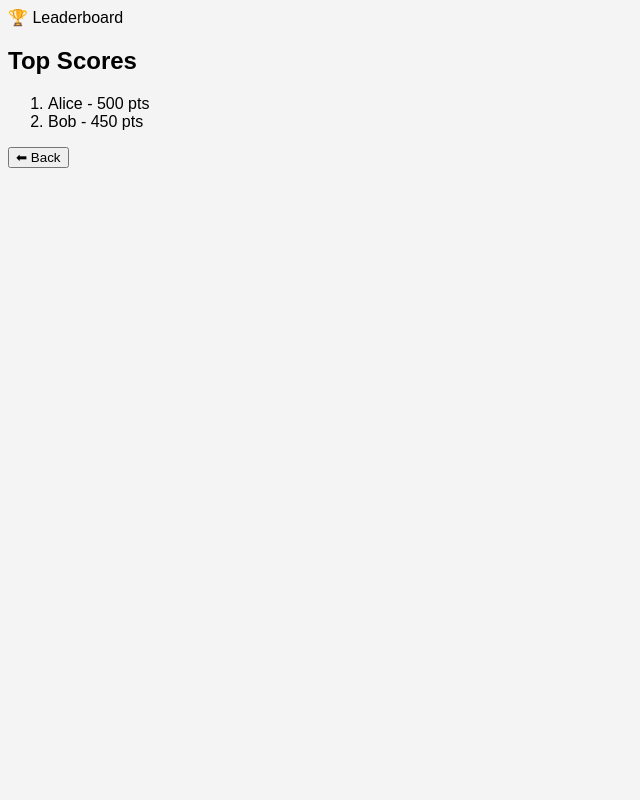
After one commit to CDavis2003/CEN4033MobileSec, a Django app: page /leaderboard/ in a window 1280 px wide. The commit adds this page. Shown: the whole page, without its empty margins (0-640 px from the left). Run offline with Django 5.2, Linux system fonts and the light colour scheme.

Commit message:
work in progress for leaderboard

```diff
--- a/MobSec/urls.py
+++ b/MobSec/urls.py
@@ -24,6 +24,7 @@ urlpatterns = [
     path('', include('core.urls')),
     path('accounts/', include('accounts.urls')),
     path('questions/', include(('questions.urls', 'questions'), namespace='questions')),
+    path('core/', include(('core.urls')))
 ]
 
 
--- a/accounts/templates/accounts/login.html
+++ b/accounts/templates/accounts/login.html
@@ -24,5 +24,8 @@
     <a href="{% url 'register-page' %}"><button type="button">➕ New User</button></a>
   </div>
 </div>
+<div class="back-button">
+  <a href="{% url 'home-page' %}"><button>⬅ Back</button></a>
+</div>
 </body>
 </html>
--- a/core/templates/core/home.html
+++ b/core/templates/core/home.html
@@ -14,9 +14,9 @@
 <div class="card">
   <h2>👋 Welcome to the Game, {{ user.username }}!</h2>
   <div class="options">
-    <a href="play.html"><button>🎮 Play Game</button></a>
-    <a href="leaderboard.html"><button>🏆 Leaderboard</button></a>
-    <a href="settings.html"><button>⚙️ Settings</button></a>
+    <a href="{% url 'login-page' %}"><button>🎮 Play Game</button></a>
+    <a href="{% url 'leaderboard-page' %}"><button>🏆 Leaderboard</button></a>
+    <a href="{% url 'login-page' %}"><button>⚙️ Settings</button></a>
     <a href="{% url 'login-page' %}"><button> Login</button></a>
   </div>
   <div class="back-button">
--- /dev/null
+++ b/core/templates/core/leaderboard.html
@@ -0,0 +1,25 @@
+{% load static %}
+{% csrf_token %}
+
+<!DOCTYPE html>
+<html lang="en">
+<head>
+  <meta charset="UTF-8">
+  <title>Leaderboard | Security Awareness Game</title>
+  <link href="https://fonts.googleapis.com/css2?family=Inter:wght@400;600&display=swap" rel="stylesheet">
+  <link rel="stylesheet" href="css/style.css">
+</head>
+<body>
+<nav>🏆 Leaderboard</nav>
+<div class="card">
+  <h2>Top Scores</h2>
+  <ol>
+    <li>Alice - 500 pts</li>
+    <li>Bob - 450 pts</li>
+  </ol>
+  <div class="back-button">
+    <a href="{% url 'home-page' %}"><button>⬅ Back</button></a>
+  </div>
+</div>
+</body>
+</html>
--- a/core/urls.py
+++ b/core/urls.py
@@ -4,4 +4,5 @@ from . import views
 
 urlpatterns = [
     path('', views.home_page, name='home-page'),
+    path('leaderboard/', views.leaderboard_page, name='leaderboard-page'),
 ]
--- a/core/views.py
+++ b/core/views.py
@@ -4,3 +4,6 @@ from django.shortcuts import render
 
 def home_page(request):
     return render(request, 'core/home.html')
+
+def leaderboard_page(request):
+    return render(request, "core/leaderboard.html")
```
Also changed, not shown: game/models.py (+11 -0 lines).
